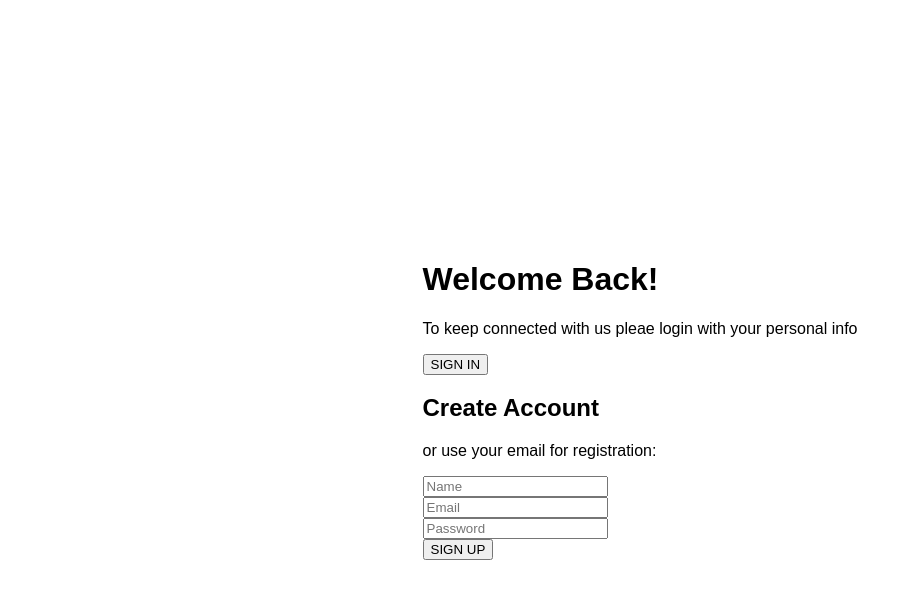
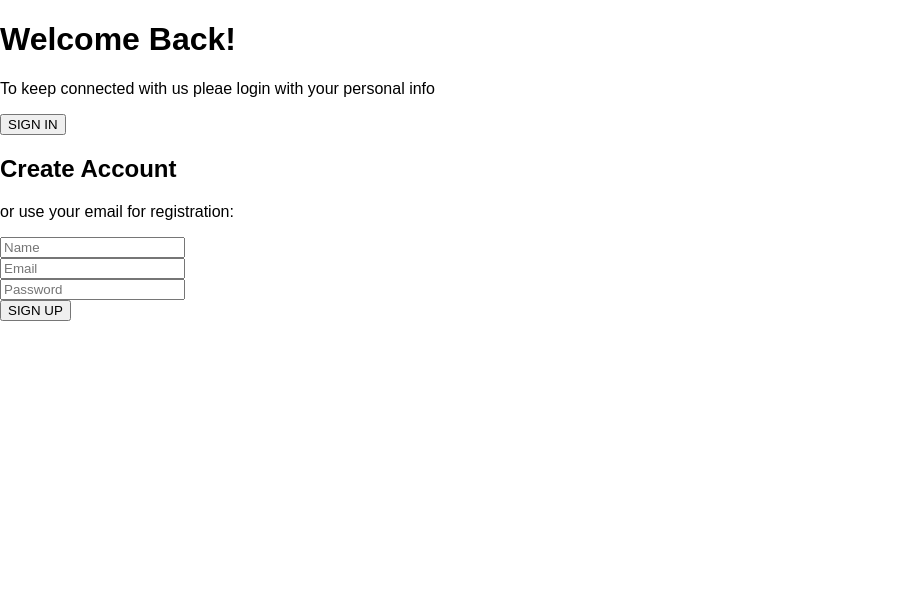
Before and after one commit to RobJoeeLee/mock-login-page, a plain HTML site: page index.html in a window 1280 px wide. Shown: the whole page, without its empty margins (0-920 px from the left). Drawn offline with Linux system fonts and the light colour scheme.

Commit message:
removed content from center.

```diff
--- a/styles.css
+++ b/styles.css
@@ -10,8 +10,4 @@ body {
     background-repeat: no-repeat;
     height: 100vh;
     width: 100vw;
-    background-size: cover;
-    display: flex;
-    justify-content: center;
-    align-items: center;
 }
```
